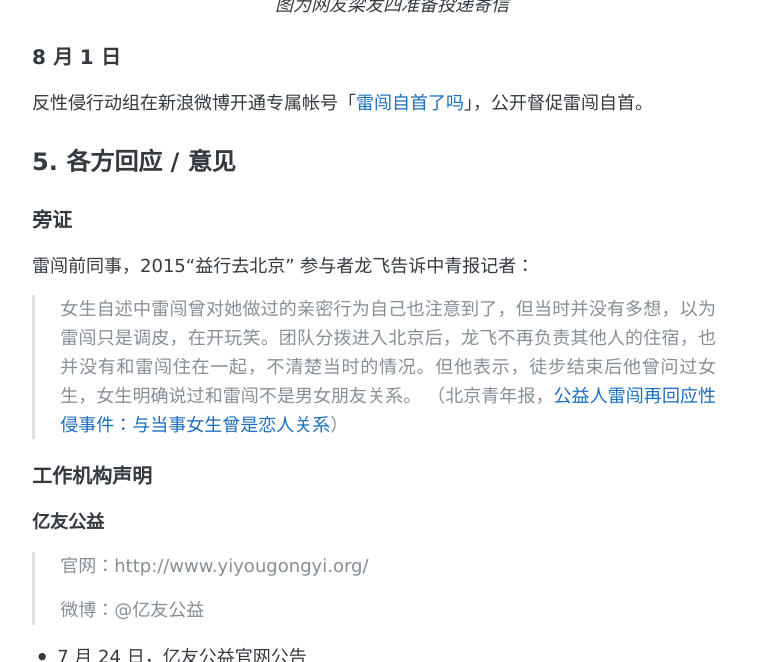
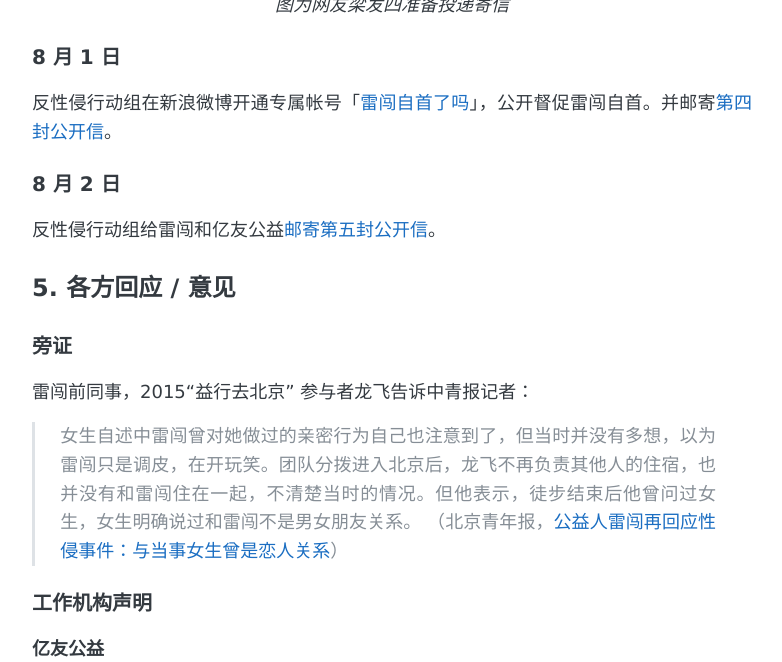
Before and after one commit to NGOMeToo/NGOMeToo.github.io, a Jekyll site: the page built from _posts/2018-07-27-Lei-Chuang.md, in a window 1280 px wide and 900 px high, scrolled down 4110 px, cut to the strip 168-830 px from the top of the window. Shown: the whole strip, without its empty margins (248-1030 px from the left). Built offline with Jekyll 4.4.1, drawn with Linux system fonts in a browser that asks for light colours.

Commit message:
add0802邮寄公开信

```diff
--- a/_posts/2018-07-27-Lei-Chuang.md
+++ b/_posts/2018-07-27-Lei-Chuang.md
@@ -123,7 +123,12 @@ description: 网友举报3年前遭雷闯性侵。
 
 ### 8月1日
 
-反性侵行动组在新浪微博开通专属帐号「[雷闯自首了吗](https://weibo.com/u/5517942174)」，公开督促雷闯自首。
+反性侵行动组在新浪微博开通专属帐号「[雷闯自首了吗](https://weibo.com/u/5517942174)」，公开督促雷闯自首。并邮寄[第四封公开信](https://weibo.com/5517942174/GsEOHdxzv)。
+
+### 8月2日
+
+反性侵行动组给雷闯和亿友公益[邮寄第五封公开信](https://weibo.com/5517942174/GsNaklVOJ)。
+
 
 ## 5. 各方回应/意见
 
```
